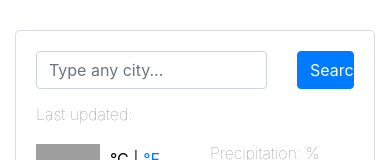
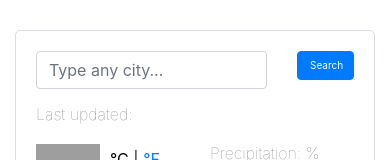
Before and after one commit to Georgina-Santos-daSilva/Vanilla-WeatherApp, a plain HTML site: page index.HTML in a window 390 px wide. Shown: the top 160 px of the page. Drawn offline with nearby package versions, Linux system fonts and the light colour scheme; no server answers; grey boxes are pictures that could not be loaded.

Commit message:
Updated CSS

```diff
--- a/src/style.css
+++ b/src/style.css
@@ -87,3 +87,8 @@ li::first-letter {
 .weather-temperature .active:hover {
   text-decoration: none;
 }
+
+@media (max-width: 900px){
+  .btn{
+    font-size:10px;}
+}
```
